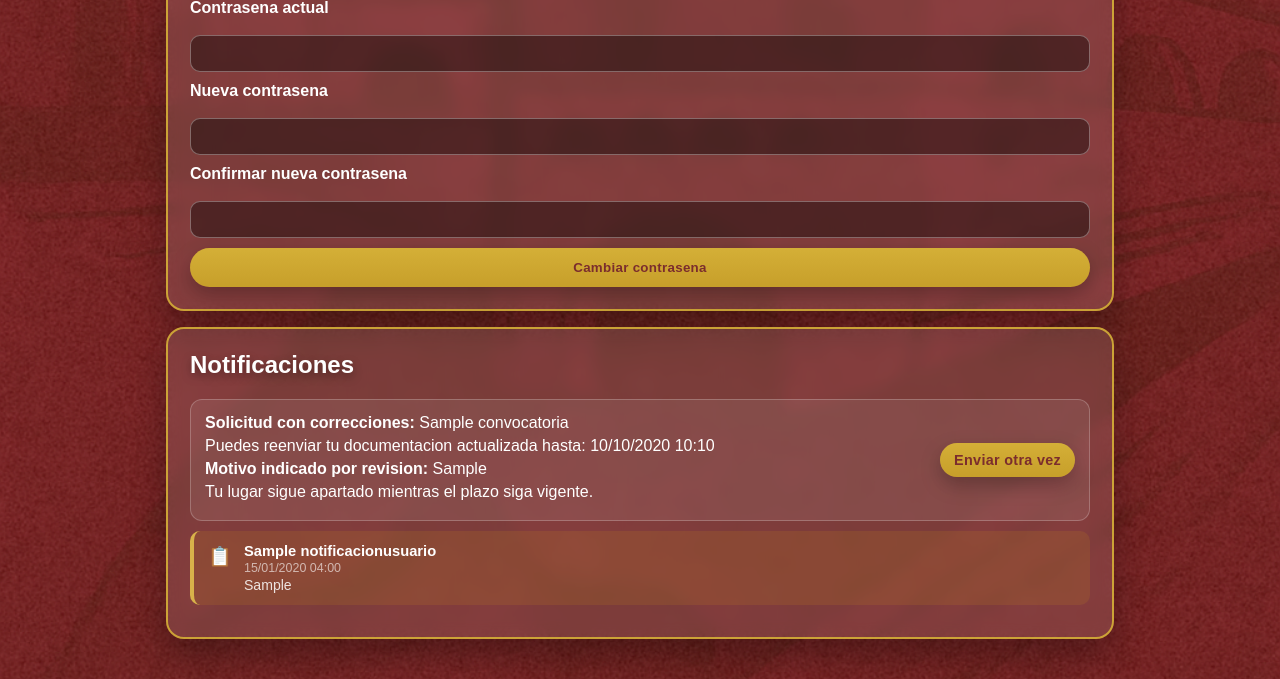
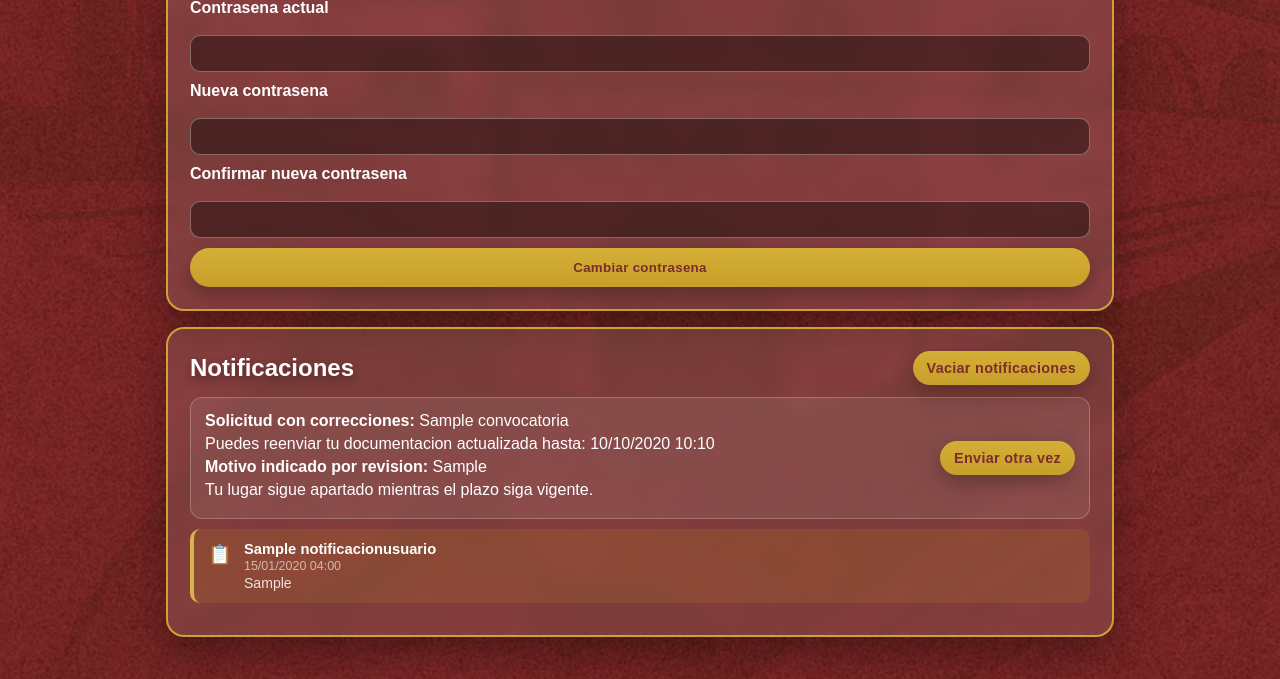
Before and after one commit to Jasongatobolador/convocatorias, a Django app: template convocatorias/templates/convocatorias/zona_usuario.html in a window 1280 px wide. Shown: the part 1208-1887 px from the top of the page. Run offline with Django 5.2, Linux system fonts and the light colour scheme; data comes from the database, SQL or seed files in the repository; tables that the repository leaves empty hold one stand-in row (values such as "Sample post"); the template is opened without the code that fills it: values that come from a table or form of the project are taken from there, most other values are stand-ins (such as "Sample title", 1, 10 or a date in 2020); form fields are guessed from the names that the template uses.

Commit message:
Update zona_usuario.html

```diff
--- a/convocatorias/templates/convocatorias/zona_usuario.html
+++ b/convocatorias/templates/convocatorias/zona_usuario.html
@@ -172,7 +172,19 @@
     </section>
 
     <section class="panel-simple">
-        <h2>Notificaciones</h2>
+        <div style="display:flex; align-items:center; justify-content:space-between; flex-wrap:wrap; gap:8px; margin-bottom:12px;">
+            <h2 style="margin:0">Notificaciones</h2>
+            {% if notificaciones %}
+            <form method="post">
+                {% csrf_token %}
+                <input type="hidden" name="accion" value="vaciar_notificaciones">
+                <button type="submit" class="btn btn-user btn-small"
+                    onclick="return confirm('¿Eliminar todas las notificaciones?')">
+                    Vaciar notificaciones
+                </button>
+            </form>
+            {% endif %}
+        </div>
         {% for solicitud in solicitudes_reenviar %}
             <div class="document-row document-row-spaced">
                 <div class="document-info">
```
